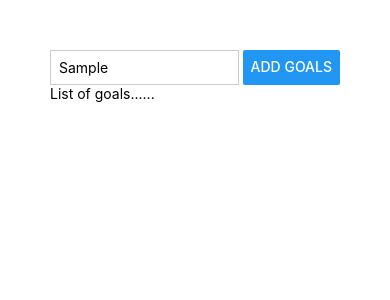
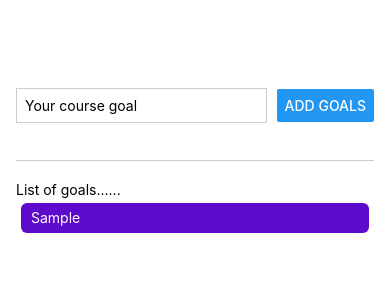
Before and after one commit to mbugua70/react_native_basics, a React Native app: screen / in a window 390 px wide. Both pictures are taken after typing "Sample" into the empty fields and a click on the button "ADD GOALS". Shown: the top 300 px of the page. Built offline with nearby package versions, Linux system fonts and the light colour scheme.

Commit message:
styling different platform

```diff
--- a/App.js
+++ b/App.js
@@ -1,16 +1,41 @@
 import { StatusBar } from 'expo-status-bar';
+import { useState } from "react";
 import { Button, StyleSheet, View, Text, TextInput } from "react-native";
 
 export default function App() {
+  const [goalInput, setGoalInput] = useState("");
+  const [listGoal, setListGoal] = useState([]);
+
+  function goalInputHandler(enteredText) {
+    // console.log(enteredText);
+    setGoalInput(enteredText);
+  }
+
+  function addGoalHandler() {
+    // console.log(goalInput);
+    setListGoal((goal) => [goalInput, ...goal]);
+
+    setGoalInput("");
+  }
+
   return (
     <>
       <View style={styles.appContainer}>
         <View style={styles.inputContainer}>
-          <TextInput style={styles.textInput} placeholder="Your course goal" />
-          <Button title="add Goals" />
+          <TextInput
+            style={styles.textInput}
+            placeholder="Your course goal"
+            onChangeText={goalInputHandler}
+            value={goalInput}
+          />
+          <Button title="add Goals" onPress={addGoalHandler} />
         </View>
-        <View>
+        <View style={styles.goalScoreContainer}>
           <Text>List of goals......</Text>
+          {listGoal.length < 1 && <Text>No item in the list</Text>}
+          {listGoal.map((item) => {
+            return <Text style={styles.listItem}>{item}</Text>;
+          })}
         </View>
       </View>
     </>
@@ -19,18 +44,39 @@ export default function App() {
 
 const styles = StyleSheet.create({
   appContainer: {
-    padding: 50,
+    paddingTop: 50,
+    paddingHorizontal: 16,
+    flex: 1,
   },
   inputContainer: {
     flexDirection: "row",
     justifyContent: "space-between",
+    alignItems: "center",
+    marginBottom: 20,
+    borderBottomWidth: 1,
+    borderBottomColor: "#cccccc",
+    flex: 1,
   },
   textInput: {
     borderWidth: 1,
     borderColor: "#cccccc",
-    width: "75%",
+    width: "70%",
     marginRight: 4,
     padding: 8,
+  },
+
+  goalScoreContainer: {
+    flex: 6,
+  },
+  listItem: {
+    borderRadius: 6,
+    paddingTop: 6,
+    paddingHorizontal: 10,
+    margin: 5,
+    backgroundColor: "#5e0acc",
+    height: 30,
+    color: "#fff",
+    elevation: 3,
   },
 });
 
```
